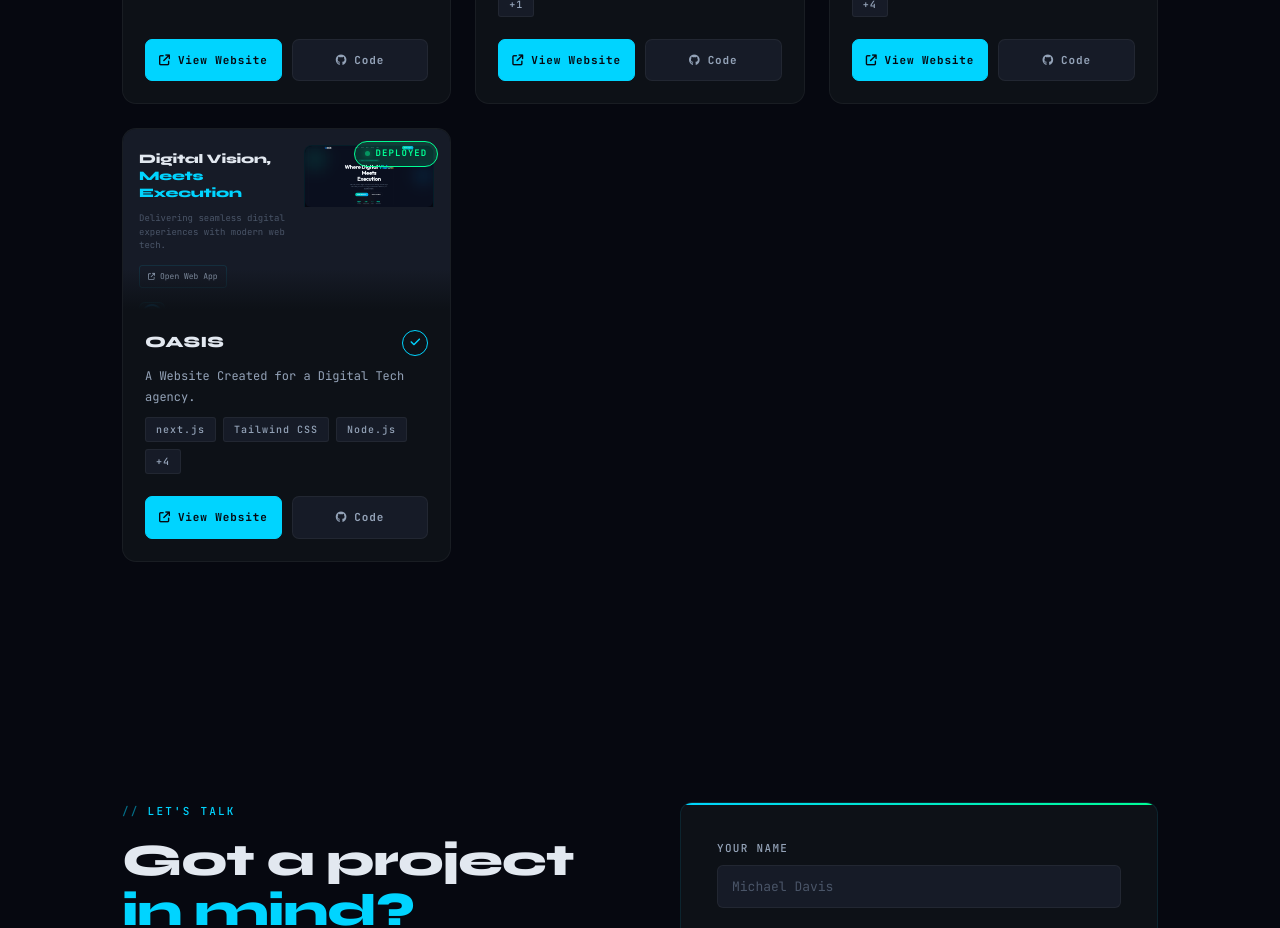
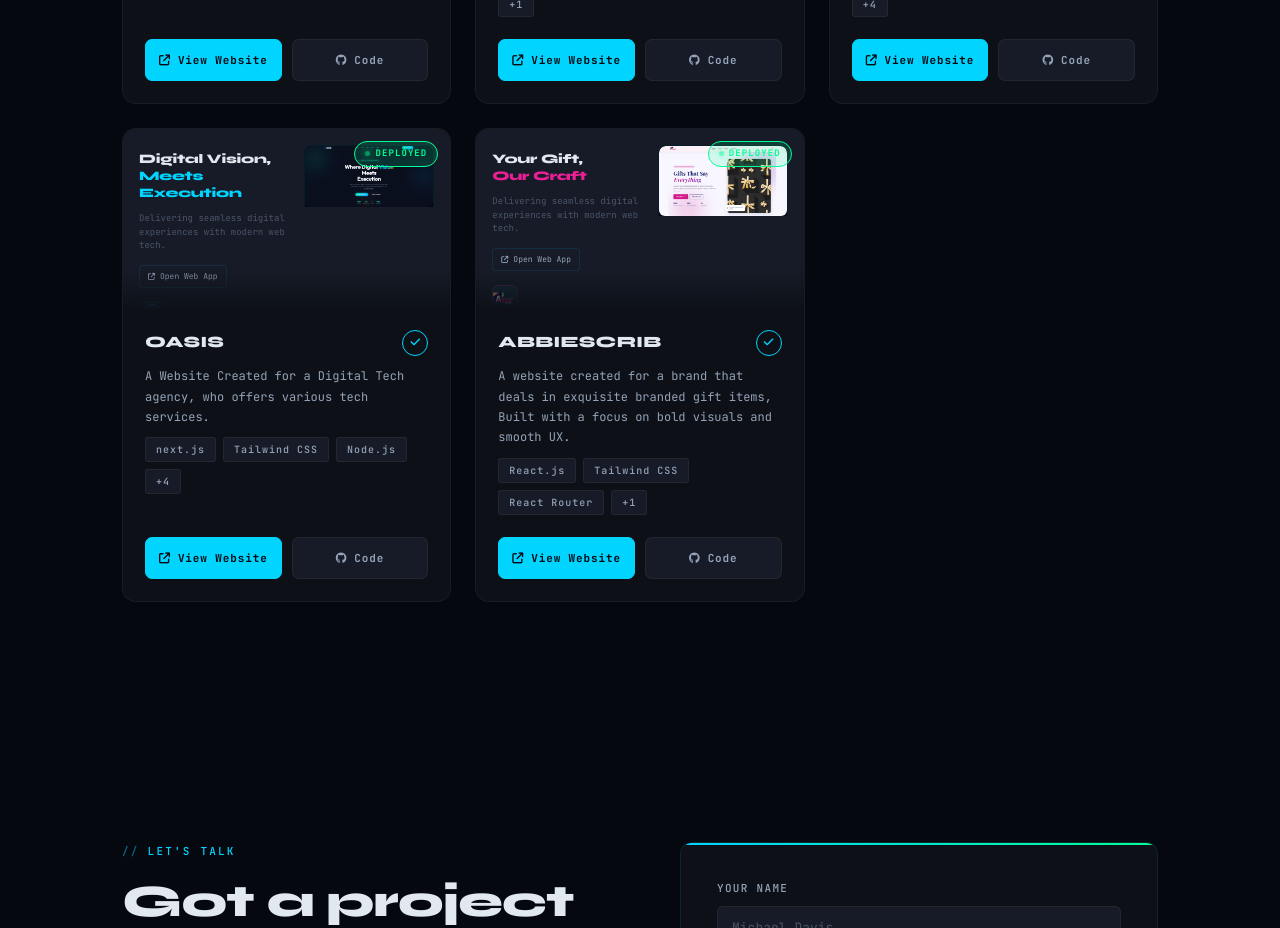
Before and after one commit to Dosky-05/Modesireoluwa-Adedokun, a React (Vite) app: page / in a window 1280 px wide. Shown: the part 3060-3988 px from the top of the page. Built offline with nearby package versions, Linux system fonts and the light colour scheme.

Commit message:
Abbiescrib added

```diff
--- a/src/sections/Projects.jsx
+++ b/src/sections/Projects.jsx
@@ -36,7 +36,7 @@ const projects = [
   },
   {
     name: 'Oasis',
-    desc: 'A Website Created for a Digital Tech agency.',
+    desc: 'A Website Created for a Digital Tech agency, who offers various tech services.',
     tags: ['next.js', 'Tailwind CSS', 'Node.js', '+4'],
     live: 'https://oasis-delta-wheat.vercel.app/',
     github: 'https://github.com/Dosky-05',
@@ -44,6 +44,17 @@ const projects = [
     headline: ['Digital Vision,', 'Meets Execution'],
     color: '#00d4ff',
     headlineImg: '/images/Oasis.png',
+  },
+   {
+    name: 'Abbiescrib',
+    desc: 'A website created for a brand that deals in exquisite branded gift items, Built with a focus on bold visuals and smooth UX.',
+    tags: ['React.js', 'Tailwind CSS', 'React Router', '+1'],
+    live: 'https://abbiescrib.vercel.app/',
+    github: 'https://github.com/Dosky-05',
+    iconImg: '/images/Abbiescriblogo.png',
+    headline: ['Your Gift,', 'Our Craft'],
+    color: '#eb2096',
+    headlineImg: '/images/Abbiescrib.png',
   },
 ];
 
```
Also changed, not shown: public/images/Abbiescrib.png (added), public/images/Abbiescriblogo.png (added).
